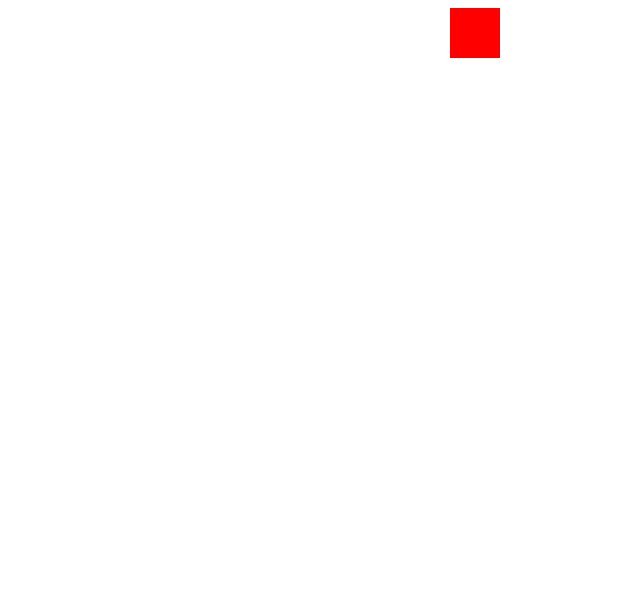
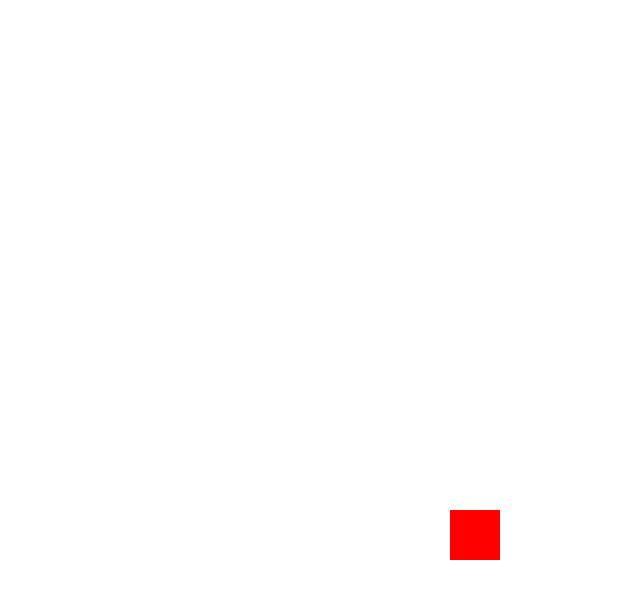
Before and after one commit to russiandine/russiandine.github.io, a plain HTML site: page bouncingbox.html in a window 1280 px wide. Shown: the whole page, without its empty margins (640-1280 px from the left). Drawn offline with Linux system fonts and the light colour scheme.

Commit message:
bouncy up and down now

```diff
--- a/bouncingbox.html
+++ b/bouncingbox.html
@@ -12,15 +12,24 @@
 <script>
    var box = document.getElementById("box")
    var x = 100
+   var y = 100
    var speed = 10
+   var speedy = 10
    setInterval(update,50)
    function update (){
     box.style.left = x + "px";
+    box.style.top = y + "px";
     x=x+speed
+    y=y+speedy
     if (x >= window.innerWidth) {
         speed= -10
     }else if (x <= 0){
         speed= 10
     }
+    if (y >= window.innerHeight) {
+        speedy= -speedy
+    }else if (y <= 0){
+        speedy= -speedy
+    }
    }
 </script>
```
